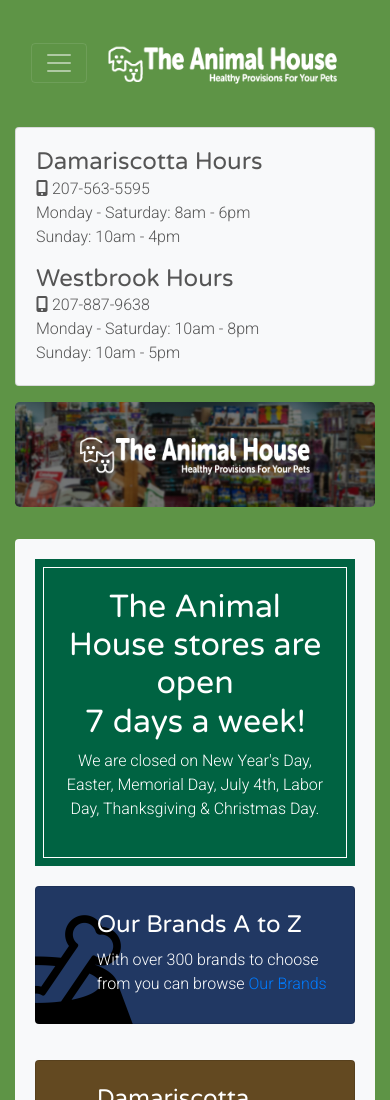
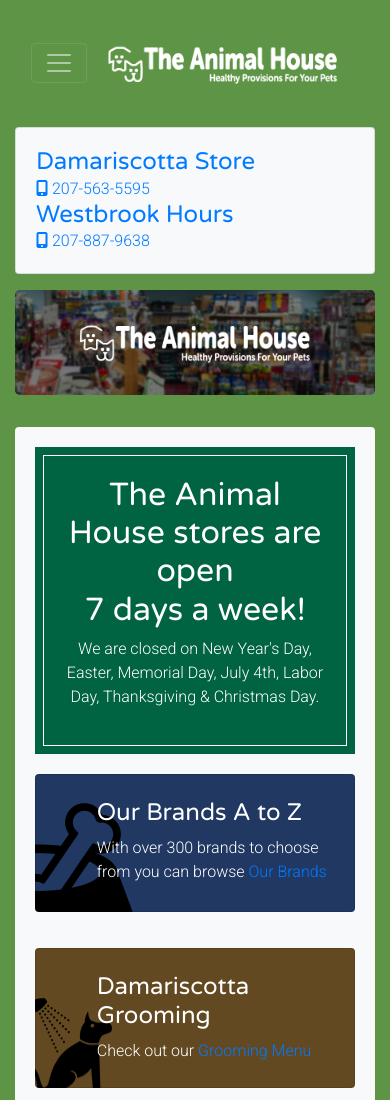
Before and after one commit to danmartin/ah-retail, a website: page index.html in a window 390 px wide. Shown: the top 1100 px of the page. Drawn offline with nearby package versions, Linux system fonts and the light colour scheme; some packages are replaced by stand-ins of ours.

Commit message:
Mobile changes

```diff
--- a/assets/css/cover.css
+++ b/assets/css/cover.css
@@ -206,6 +206,12 @@
     padding: 20px;
     color:#fff
 }
+.n-mobile {
+    display:block;
+}
+.y-mobile {
+    display:none;
+}
 
 @media only screen and (max-width: 768px) {
     .sidebar {
@@ -223,4 +229,12 @@
         display:block;
         width:80%;
     }
+
+
+    .n-mobile {
+        display:none;
+    }
+    .y-mobile {
+        display:block;
+    }
 }
--- a/index.html
+++ b/index.html
@@ -13,7 +13,7 @@
     <script src="https://ajax.googleapis.com/ajax/libs/angularjs/1.4.7/angular-route.js"></script>
 
     <!-- Bootstrap core CSS -->
-    <link rel="stylesheet" href="https://maxcdn.bootstrapcdn.com/bootstrap/4.0.0-beta.2/css/bootstrap.min.css" integrity="sha384-PsH8R72JQ3SOdhVi3uxftmaW6Vc51MKb0q5P2rRUpPvrszuE4W1povHYgTpBfshb" crossorigin="anonymous">
+    <link rel="stylesheet" href="https://maxcdn.bootstrapcdn.com/bootstrap/4.0.0/css/bootstrap.min.css" integrity="sha384-Gn5384xqQ1aoWXA+058RXPxPg6fy4IWvTNh0E263XmFcJlSAwiGgFAW/dAiS6JXm" crossorigin="anonymous">
 
     <script src="https://use.fontawesome.com/e1a3b10319.js"></script>
 
--- a/pages/sidebar.html
+++ b/pages/sidebar.html
@@ -1,19 +1,21 @@
 <div class="card bg-light mb-3 hour-panel">
     <div class="card-body">
-        <h4 class="card-title">Damariscotta Hours</h4>
+        <h4 class="card-title"><a href="/damariscotta">Damariscotta Store</a></h4>
         <div>
-            <span class="hidden-xs"><i class="fa fa-mobile" aria-hidden="true"></i> 207-563-5595</span>
+            <span class="n-mobile"><i class="fa fa-mobile" aria-hidden="true"></i> 207-563-5595</span>
+            <span class="y-mobile"><a href="tel:2075635595"><i class="fa fa-mobile" aria-hidden="true"></i> 207-563-5595</a></span>
         </div>
-        <p class="card-text">
+        <p class="card-text mhide">
             Monday - Saturday: 8am - 6pm<br>
             Sunday: 10am - 4pm
         </p>
 
-        <h4 class="card-title">Westbrook Hours</h4>
+        <h4 class="card-title"><a href="/westbrook">Westbrook Hours</a></h4>
         <div>
-            <span class="hidden-xs"><i class="fa fa-mobile" aria-hidden="true"></i> 207-887-9638</span>
+            <span class="n-mobile"><i class="fa fa-mobile" aria-hidden="true"></i> 207-887-9638</span>
+            <span class="y-mobile"><a href="tel:2078879638"><i class="fa fa-mobile" aria-hidden="true"></i> 207-887-9638</a></span>
         </div>
-        <p class="card-text">
+        <p class="card-text mhide">
             Monday - Saturday: 10am - 8pm<br>
             Sunday: 10am - 5pm
         </p>
```
